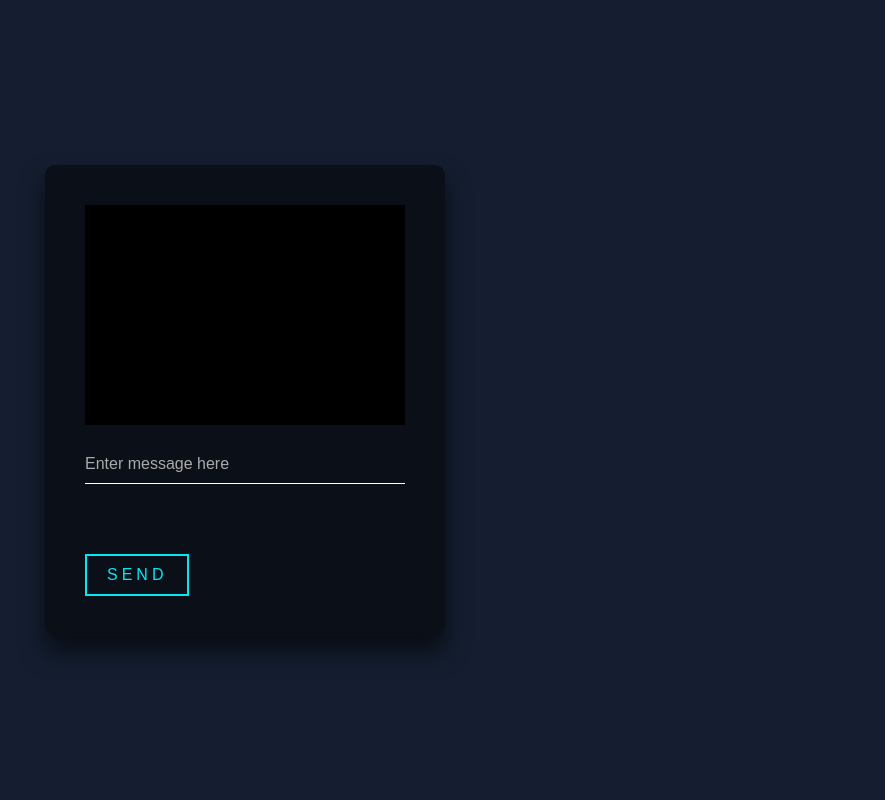
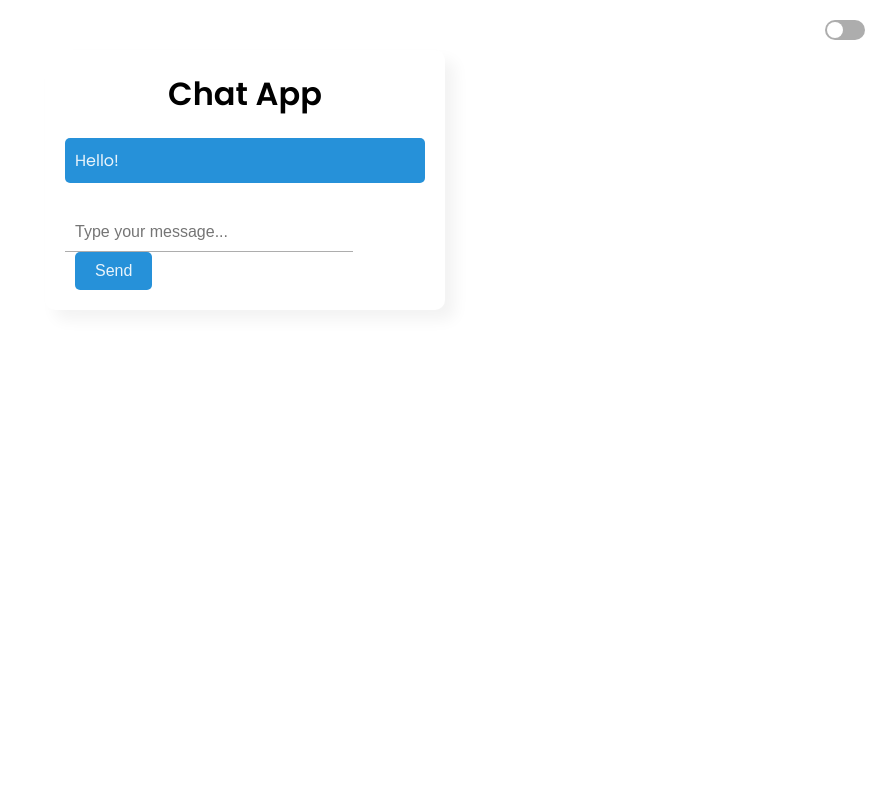
Before and after one commit to Atlas11x/Chat, a Flask app: page /chat in a window 1280 px wide. Shown: the whole page, without its empty margins (395-1280 px from the left). Run offline with Flask 3, Linux system fonts and the light colour scheme.

Commit message:
theme-switcher-chat

```diff
--- a/templates/css/Chat.css
+++ b/templates/css/Chat.css
@@ -1,165 +1,156 @@
-body {
+@import url('https://fonts.googleapis.com/css2?family=Noto+Sans:wght@700&family=Poppins:wght@400;500;600&display=swap');
+
+* {
   margin: 0;
   padding: 0;
-    font-family: Arial, sans-serif;
-    background: #141e30;
-    min-height: 100vh;
-    display: flex;
-    align-items: center;
-    justify-content: center;
+  box-sizing: border-box;
+}
+
+body {
+  font-family: "Poppins", sans-serif;
 }
 
 .chat-container {
   width: 400px;
-    padding: 40px;
-    background: rgba(0, 0, 0, .5);
-    box-sizing: border-box;
-    box-shadow: 0 15px 25px rgba(0, 0, 0, .6);
+  margin: 50px auto;
+  background: white;
   border-radius: 10px;
+  box-shadow: 10px 10px 15px rgba(0, 0, 0, 0.05);
+  padding: 20px;
 }
 
-.chatbox {
-    height: 200px;
-    overflow-y: scroll;
-    scrollbar-width: thin;
-    scrollbar-color: #03e9f4 #000;
-    margin-bottom: 20px;
-    padding: 10px;
-    background: #000;
+.chat-header {
+  text-align: center;
+  padding-bottom: 20px;
 }
 
-.chatbox p {
-    color: #fff;
-    margin: 5px 0;
+.chat-messages {
+  max-height: 300px;
+  overflow-y: scroll;
 }
 
-.chatbox::-webkit-scrollbar {
-    width: 8px;
+.message {
+  padding: 10px;
+  margin-bottom: 10px;
+  border-radius: 5px;
+  background: #2691d9;
+  color: #e9f4fb;
 }
 
-.chatbox::-webkit-scrollbar-track {
-    background: #000;
+.message.received {
+  background: #adadad;
+  color: #ffffff;
 }
 
-.chatbox::-webkit-scrollbar-thumb {
-    background-color: #03e9f4;
-    border-radius: 4px;
+.chat-input {
+  margin-top: 20px;
 }
 
-input[type="text"] {
-    width: 100%;
-    padding: 10px 0;
+.chat-input input[type="text"] {
+  width: 80%;
+  padding: 10px;
+  border: none;
+  border-bottom: 1px solid #adadad;
   font-size: 16px;
-    color: #fff;
-    margin-bottom: 30px;
-    border: none;
-    border-bottom: 1px solid #fff;
-    outline: none;
-    background: transparent;
 }
 
-input[type="text"]::placeholder {
-    color: #aaa;
+.chat-input button {
+  padding: 10px 20px;
+  background: #2691d9;
+  border: none;
+  border-radius: 5px;
+  color: #e9f4fb;
+  font-size: 16px;
+  cursor: pointer;
+  margin-left: 10px;
 }
 
-button {
+.chat-input button:hover {
+  background: #1d6ca7;
+}
+/* Add the following styles to the existing CSS */
+
+.theme-switch {
+  position: absolute;
+  top: 20px;
+  right: 20px;
+}
+
+.theme-switch label {
+  display: inline-block;
+  width: 40px;
+  height: 20px;
+  background: #adadad;
+  border-radius: 10px;
   position: relative;
-    display: inline-block;
-    padding: 10px 20px;
-    color: #03e9f4;
-    font-size: 16px;
-    text-decoration: none;
-    text-transform: uppercase;
-    overflow: hidden;
-    transition: .5s;
-    margin-top: 40px;
-    letter-spacing: 4px;
-    background: transparent;
-    border: 2px solid #03e9f4;
   cursor: pointer;
 }
 
-button:hover {
-    background: #03e9f4;
-    color: #000;
+.theme-switch label::after {
+  content: "";
+  position: absolute;
+  width: 16px;
+  height: 16px;
+  border-radius: 50%;
+  background: #fff;
+  top: 2px;
+  left: 2px;
+  transition: 0.2s;
 }
 
-button span {
-    position: absolute;
-    display: block;
+.theme-switch input[type="checkbox"] {
+  display: none;
 }
 
-button span:nth-child(1) {
-    top: 0;
-    left: -100%;
-    width: 100%;
-    height: 2px;
-    background: linear-gradient(90deg, transparent, #03e9f4);
-    animation: btn-anim1 1s linear infinite;
+.theme-switch input[type="checkbox"]:checked + label {
+  background: #555555;
 }
 
-@keyframes btn-anim1 {
-    0% {
-        left: -100%;
-    }
-    50%, 100% {
-        left: 100%;
-    }
+.theme-switch input[type="checkbox"]:checked + label::after {
+  left: 22px;
 }
 
-button span:nth-child(2) {
-    top: -100%;
-    right: 0;
-    width: 2px;
-    height: 100%;
-    background: linear-gradient(180deg, transparent, #03e9f4);
-    animation: btn-anim2 1s linear infinite;
-    animation-delay: .25s;
+body.light-theme {
+  background-color: #f8f8f8;
+  color: #333333;
 }
 
-@keyframes btn-anim2 {
-    0% {
-        top: -100%;
-    }
-    50%, 100% {
-        top: 100%;
-    }
+body.light-theme .chat-container {
+  background-color: #ffffff;
 }
 
-button span:nth-child(3) {
-    bottom: 0;
-    right: -100%;
-    width: 100%;
-    height: 2px;
-    background: linear-gradient(270deg, transparent, #03e9f4);
-    animation: btn-anim3 1s linear infinite;
-    animation-delay: .5s;
+body.light-theme .message.received {
+  background-color: #ebebeb;
+  color: #333333;
 }
 
-@keyframes btn-anim3 {
-    0% {
-        right: -100%;
-    }
-    50%, 100% {
-        right: 100%;
-    }
+body.light-theme .chat-input input[type="text"] {
+  border-bottom-color: #333333;
 }
 
-button span:nth-child(4) {
-    bottom: -100%;
-    left: 0;
-    width: 2px;
-    height: 100%;
-    background: linear-gradient(360deg, transparent, #03e9f4);
-    animation: btn-anim4 1s linear infinite;
-    animation-delay: .75s;
+body.light-theme .chat-input button {
+  background-color: #333333;
+  color: #ffffff;
 }
 
-@keyframes btn-anim4 {
-    0% {
-        bottom: -100%;
+body.dark-theme {
+  background-color: #222222;
+  color: #ffffff;
 }
-    50%, 100% {
-        bottom: 100%;
+
+body.dark-theme .chat-container {
+  background-color: #333333;
 }
+
+body.dark-theme .message.received {
+  background-color: #555555;
 }
+
+body.dark-theme .chat-input input[type="text"] {
+  border-bottom-color: #ffffff;
+}
+
+body.dark-theme .chat-input button {
+  background-color: #ffffff;
+  color: #333333;
+}
--- a/templates/html/Chat.html
+++ b/templates/html/Chat.html
@@ -1,18 +1,29 @@
 <!DOCTYPE html>
-<html>
-<head>
+<html lang="en" dir="ltr">
+  <head>
+    <meta charset="utf-8">
     <title>Chat App</title>
     <link rel="stylesheet" href="../css/Chat.css">
-</head>
-<body>
-    <div class="chat-container">
-        <div id="chatbox" class="chatbox"></div>
-        <div class="input-container">
-            <input type="text" id="message" placeholder="Enter message here">
-            <button onclick="sendMessage()">Send</button>
+  </head>
+  <body>
+    <div class="theme-switch">
+      <input type="checkbox" id="theme-toggle">
+      <label for="theme-toggle"></label>
+    </div>
+    <div class="parallax">
+      <div class="chat-container">
+        <div class="chat-header">
+          <h1>Chat App</h1>
         </div>
+        <div class="chat-messages">
+          <div class="message">Hello!</div>
+        </div>
+        <div class="chat-input">
+          <input type="text" placeholder="Type your message...">
+          <button>Send</button>
+        </div>
+      </div>
     </div>
-
     <script src="../js/script.js"></script>
-</body>
+  </body>
 </html>
--- a/templates/js/script.js
+++ b/templates/js/script.js
@@ -1,15 +1,27 @@
-var chatbox = document.getElementById("chatbox");
-var messageInput = document.getElementById("message");
+document.querySelector(".chat-input button").addEventListener("click", function(e) {
+  e.preventDefault();
+  var input = document.querySelector(".chat-input input");
+  var message = input.value.trim();
 
-function sendMessage() {
-    var message = messageInput.value;
+  if (message !== "") {
+    var chatMessages = document.querySelector(".chat-messages");
+    var newMessage = document.createElement("div");
+    newMessage.textContent = message;
+    newMessage.classList.add("message");
+    chatMessages.appendChild(newMessage);
+    input.value = "";
+    chatMessages.scrollTop = chatMessages.scrollHeight;
+  }
+});
+document.addEventListener("DOMContentLoaded", function() {
+  const themeToggle = document.getElementById("theme-toggle");
+  const body = document.body;
 
-    if (message !== "") {
-        var newMessage = document.createElement("p");
-        newMessage.innerText = "Me: " + message;
-        newMessage.classList.add("sent-message"); // Add a class for styling
-        chatbox.appendChild(newMessage);
-        messageInput.value = "";
-        chatbox.scrollTop = chatbox.scrollHeight;
+  themeToggle.addEventListener("change", function() {
+    if (this.checked) {
+      body.classList.add("dark-theme");
+    } else {
+      body.classList.remove("dark-theme");
     }
-}
+  });
+});
```
Also changed, not shown: templates/css/style-registr.css (+143 -72 lines), templates/html/authorisation.html (+20 -12 lines), templates/html/registration.html (+33 -22 lines), templates/js/script-authoriz.js (deleted, +0 -30 lines), templates/js/script-registr.js (added, +12 -0 lines). Lines whose indentation alone changed are shown as unchanged.
